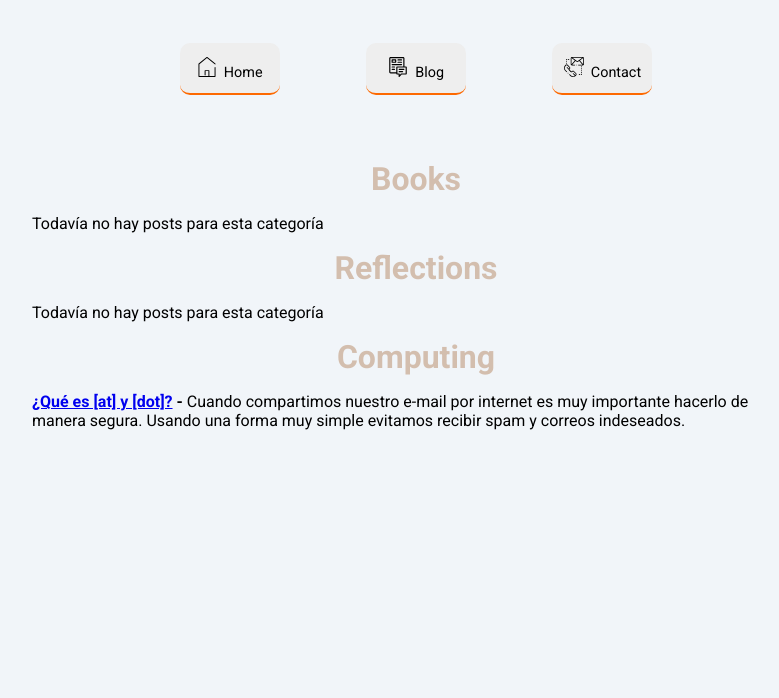
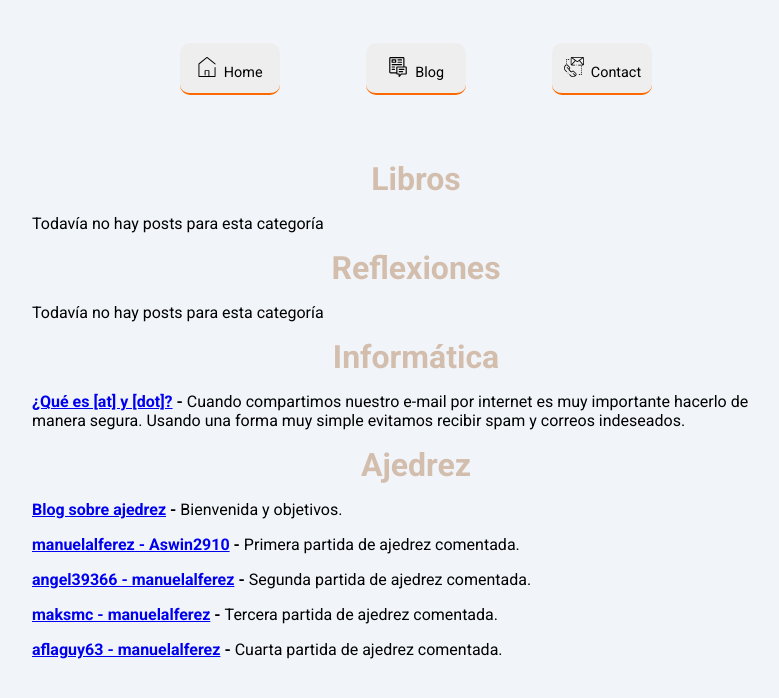
Before and after one commit to manuelalferez/personal-website, a React (Create React App) app: page /#/blog in a window 1280 px wide. Shown: the top 698 px of the page, without its empty margins (224-1003 px from the left). Built offline with nearby package versions, Linux system fonts and the light colour scheme; the HTML template or start-up script is replaced by a standard one.

Commit message:
docs: new posts

```diff
--- a/src/Component/Blog/Blog.js
+++ b/src/Component/Blog/Blog.js
@@ -3,7 +3,7 @@ import "./Blog.css";
 import posts from "../../data/Blog/PostsData";
 import { Link } from "react-router-dom";
 
-const CATEGORIES = ["Books", "Reflections", "Computing"];
+const CATEGORIES = ["Libros", "Reflexiones", "Informática", "Ajedrez"];
 
 function Blog(props) {
   let list = [];
--- a/src/Component/Blog/Post.css
+++ b/src/Component/Blog/Post.css
@@ -1,5 +1,5 @@
 .Post {
-  font-family: 'Roboto Slab', serif;
+  font-family: "Roboto Slab", serif;
   width: 60vw;
   margin: auto;
   flex-wrap: wrap;
@@ -11,7 +11,7 @@
 
 h1 {
   margin-top: 0;
-  margin-bottom: .5em;
+  margin-bottom: 0.5em;
   display: flex;
   justify-content: center;
 }
@@ -19,38 +19,57 @@ h1 {
 .Post__date {
   font-size: 0.6em;
   margin-bottom: 4em;
-  color: #757575
+  color: #757575;
 }
 
-.Post p{
-   text-align: justify;
+.Post p {
+  text-align: justify;
 }
 
-.Post a{
+.Post a {
   text-decoration: none;
 }
 
-.Post a:hover{
+.Post a:hover {
   text-decoration: underline;
 }
 
-.Citation{
+.Citation {
   border-left: 4px solid black;
   padding: 10px;
   padding-left: 15px;
   font-style: italic;
-   background: rgb(234, 238, 241);
+  background: rgb(234, 238, 241);
 }
 
 @media (max-width: 768px) {
-  .Post{
+  .Post {
     width: 90vw;
+  }
+  iframe {
+    width: 479px;
+    height: 360px;
   }
 }
 
 @media (max-width: 480px) {
-  .Post{
+  .Post {
     font-size: 16px;
     padding-top: 15vh;
   }
+  iframe {
+    width: 319px;
+    height: 240px;
+  }
 }
+
+@media (max-width: 320px) {
+  .Post {
+    font-size: 16px;
+    padding-top: 15vh;
+  }
+  iframe {
+    width: 240px;
+    height: 180px;
+  }
+}
--- a/src/data/Blog/PostsData.js
+++ b/src/data/Blog/PostsData.js
@@ -1,7 +1,7 @@
 const posts = [
   {
     title: "¿Qué es [at] y [dot]?",
-    category: "Computing",
+    category: "Informática",
     summary: [
       "Cuando compartimos nuestro e-mail por internet es muy importante hacerlo de manera segura. Usando una forma muy simple evitamos recibir spam y correos indeseados."
     ],
@@ -26,6 +26,142 @@ const posts = [
       <p class='Citation'>hola@gmail.com</p>
      `
   },
+  {
+    title: "Blog sobre ajedrez",
+    category: "Ajedrez",
+    summary: ["Bienvenida y objetivos."],
+    key: "2",
+    date: "Agosto 07, 2017 | Agosto 06, 2019",
+    content: `<p>
+    La razón de ser de este blog será publicar y comentar las partidas de ajedrez
+    que voy jugando a través de la plataforma de <a href='https://www.chess.com/' alt='Página web
+    de ajedrez' target='_blank'>chess.com</a>.</p>
+
+    <h2>Historia del blog</h2>
+
+    <p>En el verano de 2017, estaba aprendiendo programación para la web (<i>HTML y CSS</i>), y como tenía ganas de
+    compartir algo decidí que un blog sería una buena opción. Mi conocimiento en Web seguía siendo muy
+    escueto, por ello escogí la plataforma que ofrecía <b>blogger</b>.</p>
+
+    <p>Lo primero que encontré para subir fue mi afición por el ajedrez; no perdí el tiempo y empecé a
+    grabar y comentar las partidas.</p>
+
+    <p>He mantenido todas las descripciones de las partidas lo menos alteradas posible, manteniendo
+    así la esencia de la historia. </p>
+
+    <p>Podrás identificar las cuatro partidas que jugué en ese verano como <i>‘Primera, segunda, tercera y cuarta partida comentada’.</i> </p>
+
+    <p>¡A disfrutar!</p>
+     `
+  },
+  {
+    title: "manuelalferez - Aswin2910",
+    category: "Ajedrez",
+    summary: ["Primera partida de ajedrez comentada."],
+    key: "3",
+    date: "Agosto 07, 2017",
+    content: `<h2>Ficha técnica</h2>
+
+      <ul>
+        <li><b>Tipo de juego:</b> Blitz [10 min]</li>
+        <li><b>Fecha:</b> 21 de Julio de 2017</li>
+        <li><b>Resultado:</b> manuelalferez - Aswin2910 (1-0)</li>
+      </ul>
+
+      <h2>Información de la partida:</h2>
+      <p>El negro come una imprecisión al enrocar y no atender a la amenaza, y en consecuencia pierde una pieza menor.</p>
+
+      <iframe width="640" height="480"
+      src="https://www.youtube.com/embed/QZO1PqpUbe8" allowfullscreen>
+      </iframe>
+     `
+  },
+  {
+    title: "  angel39366 - manuelalferez",
+    category: "Ajedrez",
+    summary: ["Segunda partida de ajedrez comentada."],
+    key: "4",
+    date: "Agosto 08, 2017",
+    content: `<h2>Ficha técnica</h2>
+
+      <ul>
+        <li><b>Tipo de juego:</b> Blitz [5 min]</li>
+        <li><b>Fecha:</b> 8 de Agosto de 2017</li>
+        <li><b>Resultado:</b> angel39366 - manuelalferez (0-1)</li>
+      </ul>
+
+      <h2>Información de la partida:</h2>
+      <p>En la partida podemos ver como el blanco inicia un ataque por el flanco del Rey, creando
+       hostilidades al situar el alfil en la gran diagonal de casillas blancas.</p>
+
+      <p>Debido a que el blanco pica de <i>"comilón"</i> al capturar ese caballo de <i>f5</i> el negro obtiene la victoria.</p>
+
+      <p>También podemos ver que el negro no ha realizado todo su desarrollo, con su alfil
+      negro en su lugar de origen al igual que la torre de </i>a1</i>.</p>
+
+      <p>Durante el inicio del juego, el negro no ha puesto a su rey bajo protección realizando el enrroque,
+      a optado por iniciar un rápido ataque: mostrando así iniciativa. </p>
+
+      <p>Como veremos, esto no es una buena práctica, ya que si el rival hubiese repelido el ataque
+       con éxito, la partida hubiera tenido otro color. </p>
+
+      <p class='Citation'>La partida fue grabada en directo, motivo por el que no aparece comentada por voz.</p>
+
+      <iframe width="640" height="480"
+      src="https://www.youtube.com/embed/MLvNe7p3Kp0" allowfullscreen>
+      </iframe>
+     `
+  },
+  {
+    title: "maksmc - manuelalferez",
+    category: "Ajedrez",
+    summary: ["Tercera partida de ajedrez comentada."],
+    key: "5",
+    date: "Agosto 09, 2017",
+    content: `<h2>Ficha técnica</h2>
+
+      <ul>
+        <li><b>Tipo de juego:</b> Blitz [5 min]</li>
+        <li><b>Fecha:</b> 8 de Agosto de 2017</li>
+        <li><b>Resultado:</b> maksmc - manuelalferez (0-1)</li>
+      </ul>
+
+      <h2>Información de la partida:</h2>
+      <p>El blanco se rinde al perder la torre, pensaba que podría obtener ventaja al capturar
+      el peón: cayendo en una trampa.</p>
+
+
+      <p>Al inicio de la partida el negro pierde calidad y más tarde la
+      recupera al encerrar la torre blanca.</p>
+
+      <iframe width="640" height="480"
+      src="https://www.youtube.com/embed/PypjHGohAHY" allowfullscreen>
+      </iframe>
+     `
+  },
+  {
+    title: "aflaguy63 - manuelalferez",
+    category: "Ajedrez",
+    summary: ["Cuarta partida de ajedrez comentada."],
+    key: "6",
+    date: "Agosto 09, 2017",
+    content: `<h2>Ficha técnica</h2>
+
+      <ul>
+        <li><b>Tipo de juego:</b> Blitz [15 min]</li>
+        <li><b>Fecha:</b> 18 de Julio de 2017</li>
+        <li><b>Resultado:</b> aflaguy63 - manuelalferez (0.5-0.5)</li>
+      </ul>
+
+      <h2>Información de la partida:</h2>
+      <p>Ambos adversarios tuvieron tiempo suficiente para pensar ya que la partida fue de 15 min.</p>
+      </p>Es por ello por lo que fue tan reñida y se obtuvo tablas al no poder avanzar el juego.</p>
+
+      <iframe width="640" height="480"
+      src="https://www.youtube.com/embed/PypjHGohAHY" allowfullscreen>
+      </iframe>
+     `
+  }
 ];
 
 export default posts;
```
